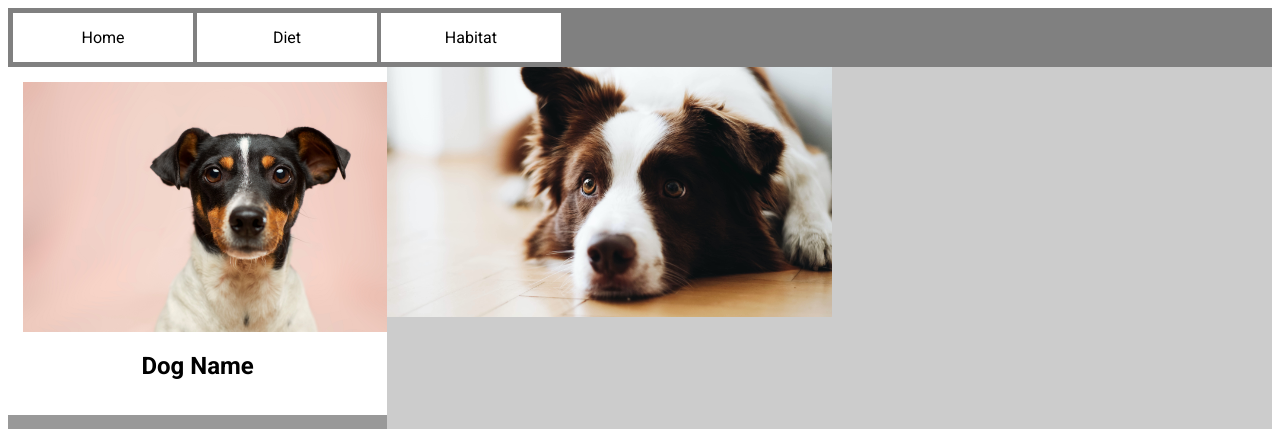
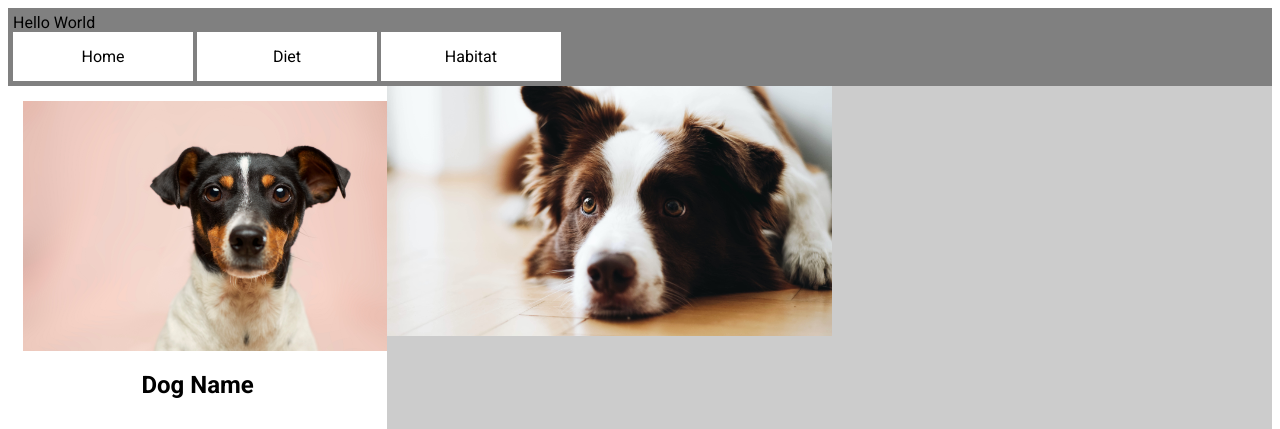
Before and after one commit to sampatsonalia/Code-assignments, a plain HTML site: page index.html in a window 1280 px wide. Shown: the top 429 px of the page. Drawn offline with Linux system fonts and the light colour scheme; files whose address does not match are found by name.

Commit message:
Added Hello World Text
Dev environment test - Hello World

```diff
--- a/index.html
+++ b/index.html
@@ -8,6 +8,7 @@
 
 <body>
     <div class="header">
+      <div class="placeholder">Hello World</div>
         <div class="inline-block">Home</div>
         <div class="inline-block">Diet</div>
         <div class="inline-block">Habitat</div>
```
